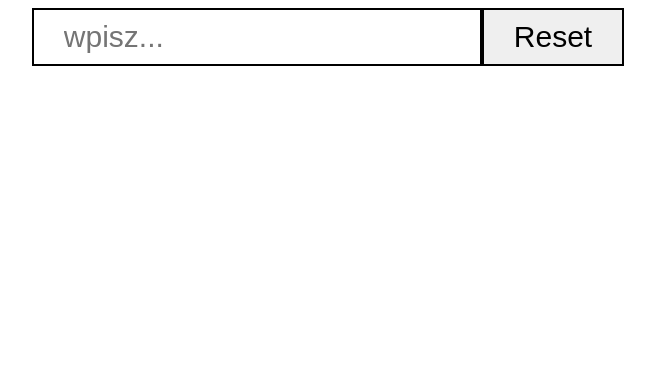
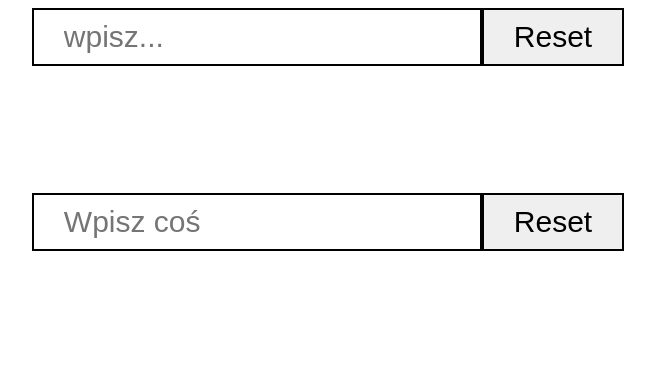
Before and after one commit to venustuspl/react-lesson-1, a plain HTML site: page react/6-PokazWpisywanyTekst-cz1/index.html in a window 1280 px wide. Shown: the whole page, without its empty margins (312-967 px from the left). Drawn offline with nearby package versions, Linux system fonts and the light colour scheme.

Commit message:
feat: added lesson for inputbox

```diff
--- a/react/6-PokazWpisywanyTekst-cz1/app.js
+++ b/react/6-PokazWpisywanyTekst-cz1/app.js
@@ -27,4 +27,38 @@ class App extends React.Component {
   }
 }
 
+class MyApp extends React.Component {
+
+  state = {
+    value: ""
+  }
+
+  handleInputChange = (e) => {
+    this.setState(
+      {
+        value: e.target.value
+      }
+    )
+  }
+
+  handleResetClick = () => {
+    this.setState(
+      {
+        value: ""
+      }
+    )
+  }
+
+  render() {
+    return (
+      <React.Fragment>
+        <input type="text" value={this.state.value} placeholder="Wpisz coś" onChange={this.handleInputChange}  />
+        <button onClick={this.handleResetClick}>Reset</button>
+        <h4 className="title">{this.state.value.toLowerCase()}</h4>
+      </React.Fragment>
+    )
+  }
+}
+
 ReactDOM.render(<App />, document.getElementById('root'))
+ReactDOM.render(<MyApp />, document.getElementById('myroot'))
--- a/react/6-PokazWpisywanyTekst-cz1/index.html
+++ b/react/6-PokazWpisywanyTekst-cz1/index.html
@@ -12,6 +12,7 @@
 <body>
 	<!-- Element HTML pełniący rolę kontenera dla aplikacji React -->
 	<div id="root"></div>
+	<div id="myroot"></div>
 	<!-- Biblioteka React -->
 	<script crossorigin src="https://unpkg.com/react@16/umd/react.production.min.js"></script>
 	<!-- Biblioteka React DOM -->
```
